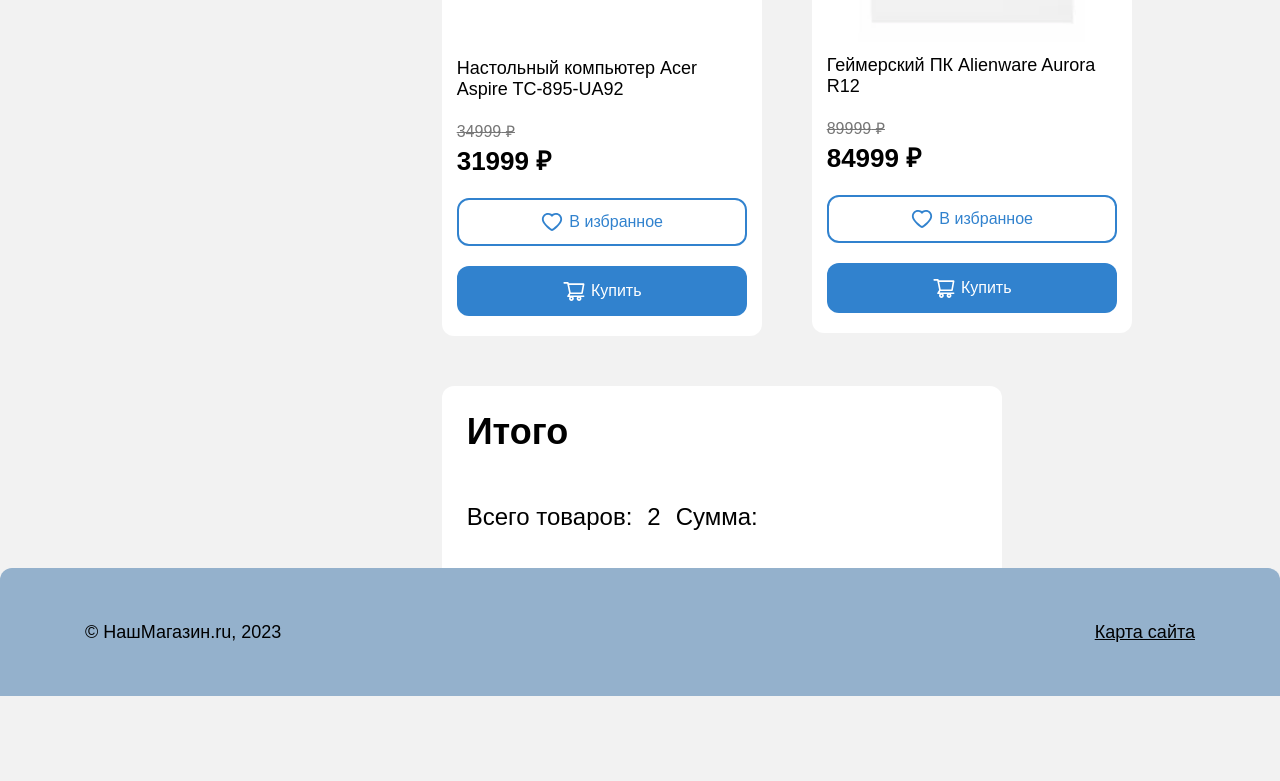
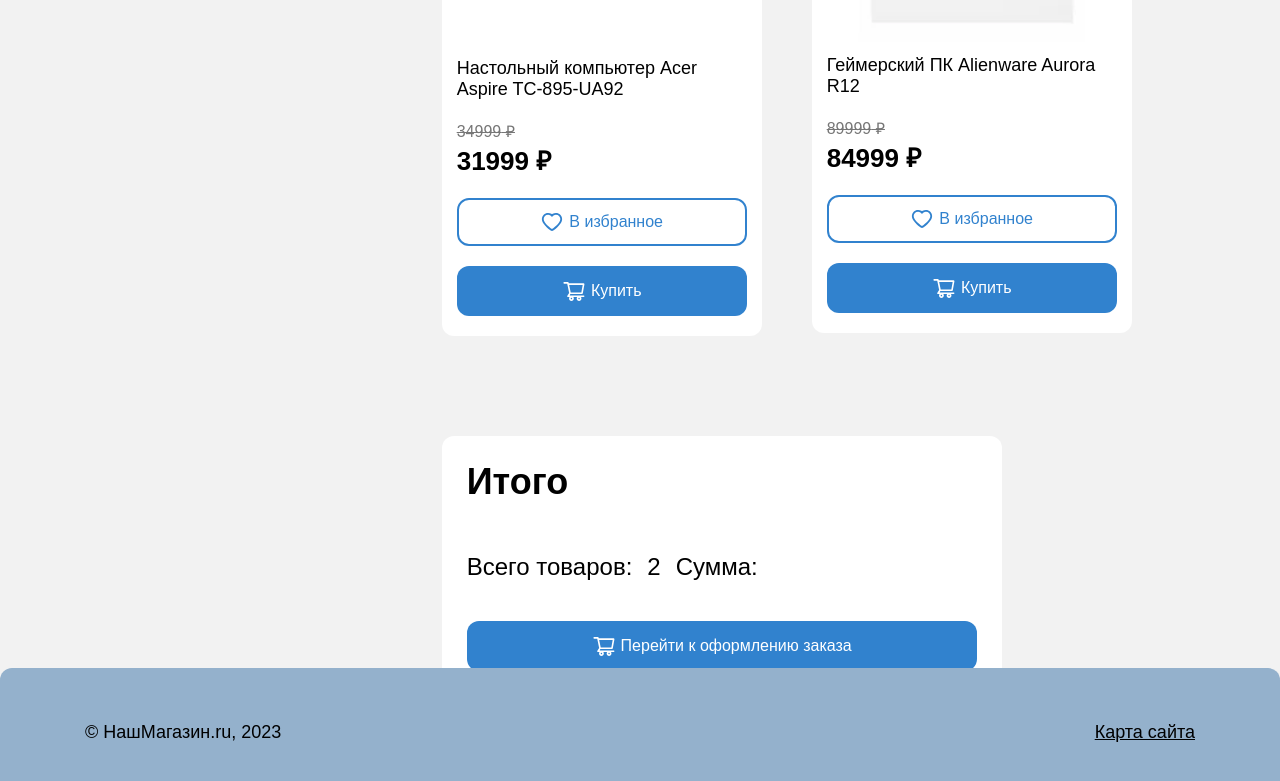
Before and after one commit to WaterMelonyOcO/voice-assistant-Frogs, a React (Create React App) app in the folder frontend/voice-assistant/: page /cart in a window 1280 px wide. Shown: the part 557-1338 px from the top of the page. Before the commit the page ends 1253 px from the top, so only its background shows below. Built offline with nearby package versions, Linux system fonts and the light colour scheme.

Commit message:
some fixes

```diff
--- a/frontend/voice-assistant/src/pages/CartPage/style.css
+++ b/frontend/voice-assistant/src/pages/CartPage/style.css
@@ -4,6 +4,7 @@
     padding: 25px;
     background-color: #fff;
     border-radius: 12px;
+    margin-bottom: 100px;
 }
 
 .cart-h3 {
--- a/frontend/voice-assistant/src/pages/OrderRegistration/style.css
+++ b/frontend/voice-assistant/src/pages/OrderRegistration/style.css
@@ -9,6 +9,7 @@
     display: flex;
     flex-direction: column;
     align-items: flex-start;
+    margin-bottom: 200px;
 }
 
 .result_text {
--- a/frontend/voice-assistant/src/pages/Pages/style.css
+++ b/frontend/voice-assistant/src/pages/Pages/style.css
@@ -66,7 +66,7 @@
     row-gap: 30px;
     justify-content: flex-end;
 
-    margin: 50px 0 50px;
+    margin: 50px 0 100px;
 }
 
 
```
